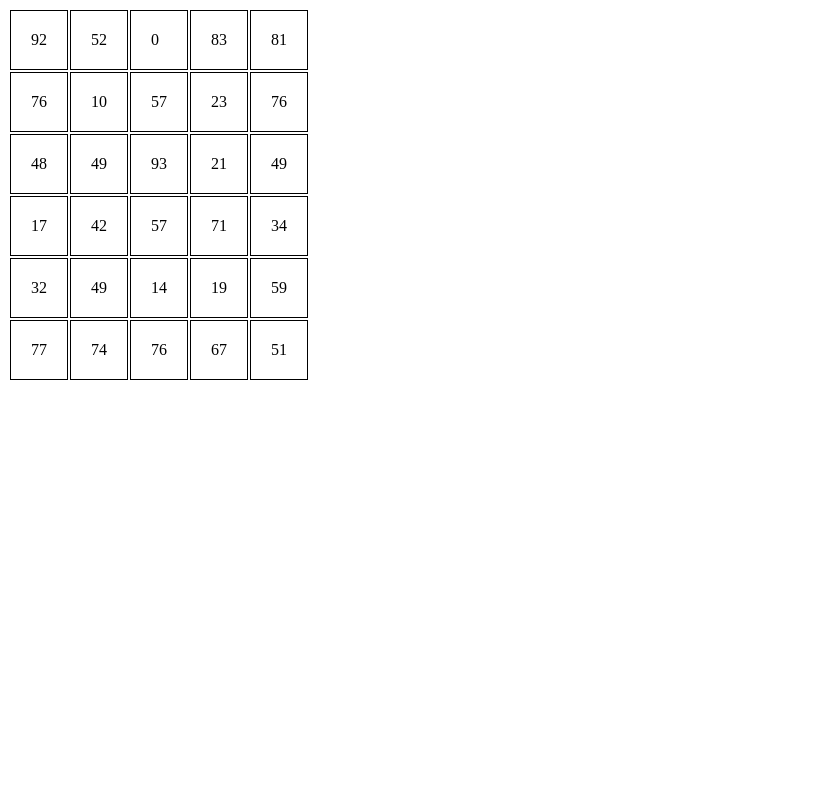
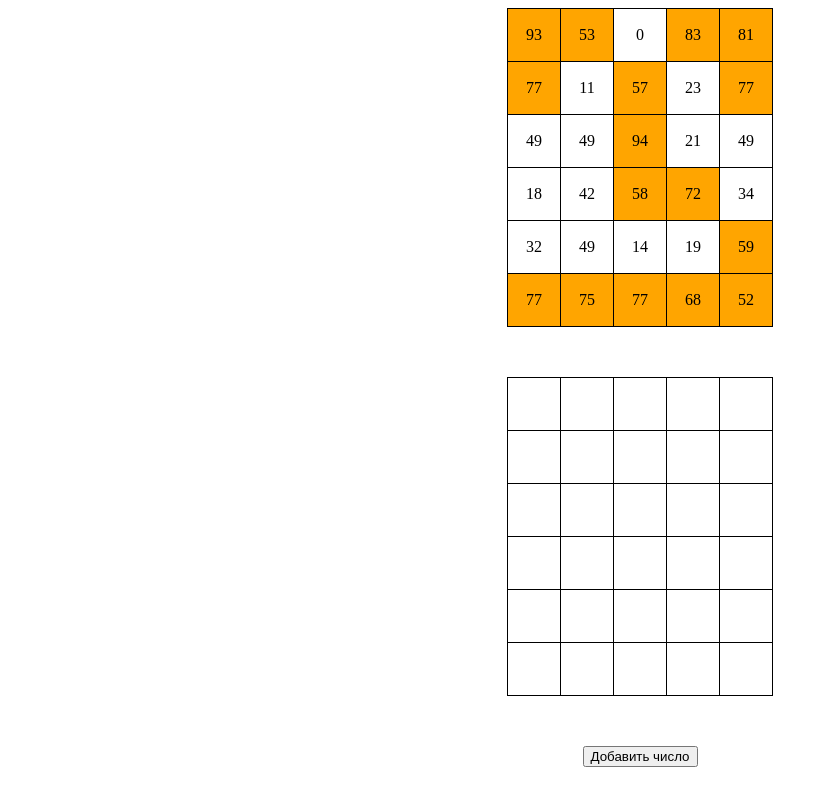
Before and after one commit to IsaacShepherd/JS-KT-1, a plain HTML site: page index.html in a window 1280 px wide. Shown: the whole page, without its empty margins (0-826 px from the left). Drawn offline with Linux system fonts and the light colour scheme.

Commit message:
too complicated. try to simplify

```diff
--- a/index.html
+++ b/index.html
@@ -11,6 +11,8 @@
 
     <link rel="stylesheet" href="style.css">
     <div id="elem"></div>
+    <div id="elem1"></div>
+    <button onclick="fillCell()">Добавить число</button>
     <script src="script.js"></script>
 </body>
 </html>
--- a/script.js
+++ b/script.js
@@ -1,44 +1,84 @@
-var arr = [];                         //записываем в этот массив рандомные числа
-var max =99 ;                              // предел случайного числа
-var randomnumber;                     //случайное число
+let arr = [];
+let arr1=[];
 
-let a =0;
+let max =100 ;                              // предел случайного числа
+let randomnumber;                     //случайное число
+let selector="";
+
 
 while (arr.length < 30) {
       randomnumber = Math.floor(Math.random() * max); //создадим случайное число
       arr.push(randomnumber);
-
-   }
-
+    }
 console.log(arr);
 
 let elem = document.querySelector('#elem');
+let elem1 = document.querySelector('#elem1');
 
-createTable(elem,5,6);
+createFilledTable(elem,5,6);
 
-function createTable(parent, cols, rows){
+function createFilledTable(parent, cols, rows){
+  let a =0;   // counter
   let table = document.createElement('table');
   for(let i = 0;i<rows;i++){
     let tr = document.createElement('tr');
     for(let j = 0; j<cols;j++){
       let td = document.createElement('td');
-      td.textContent = arr[a];
+        td.textContent = arr[a];
+          a++;
+      tr.appendChild(td);
+      }
+        table.appendChild(tr);
+  }
+  parent.appendChild(table);
+}
+let elems = document.querySelectorAll('td');
+console.log(elems);
+for(let elem of elems){
+  if(elem.innerHTML>=50){
+      elem.style.background = "orange";
+    }
+}
 
-      a++;
+function createTable(parent, cols, rows){
+  let counter = 0;
+  let table = document.createElement('table');
+  for(let i = 0;i<rows;i++){
+    let tr = document.createElement('tr');
+    for(let j = 0; j<cols;j++){
+      let td = document.createElement('td');
+      td.id = "cell" + counter;
       tr.appendChild(td);
+      td.append("");
+      arr1[counter] = counter;
+      counter++;
+      }
+        table.appendChild(tr);
+  }
+  parent.appendChild(table);
+}
+createTable(elem1,5,6);
+let table1 = elem1.querySelector("table")
 
 
-    }
-        table.appendChild(tr);
+function fillCell(){
+  if (arr1.length == 0){
+      alert('Таблица заполнена');
   }
-
-  parent.appendChild(table);
-
+  while(arr1.length != 0) {
+      let number = Math.floor(Math.random()*100);
+      console.log(number);
+      let random = arr1[Math.floor(Math.random() * arr1.length)];
+      if (arr1.includes(random)){
+          selector = "#cell" + random;
+          table1.querySelector(selector).append(number);
+          arr1.splice(arr1.indexOf(random), 1);
+           console.log(arr1);
+           console.log(random);
+          if (number >= 50){
+          table1.querySelector(selector).classList.add('bgOrange');
+          }
+          break
+      }
+  }
 }
-var table = document.getElementById("elem");
-for (var i = 0, cell; cell = table.cells[i]; i++) {
-  console.log(cell);
-  }
-
-  //iterate through cells
-     //cells would be accessed using the "cell" variable assigned in the for loop
--- a/style.css
+++ b/style.css
@@ -1,4 +1,23 @@
-table td{
-    padding: 20px;
-    border: 1px solid black;
+table {
+    text-align: center;
+    margin-left: auto;
+    margin-right: auto;
+    margin-bottom: 50px;
+    border: 1px solid;
+    border-collapse: collapse;
 }
+
+td {
+    border: 1px solid;
+    height: 50px;
+    width: 50px;
+}
+
+button {
+    margin: 0 auto;
+    margin-top: 20px;
+    display: block;
+}
+.bgOrange{
+    background-color: orange;
+}
```
